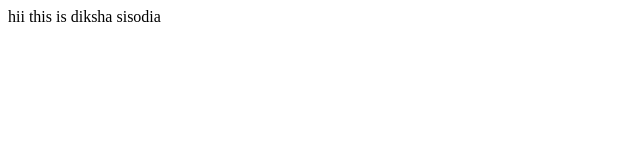
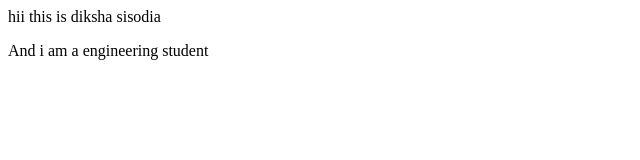
Before and after one commit to Dikshasisodia31/Intro, a plain HTML site: page index.html in a window 1280 px wide. Shown: the whole page, without its empty margins (0-640 px from the left). Drawn offline with Linux system fonts and the light colour scheme.

Commit message:
Add new paragraph

```diff
--- a/index.html
+++ b/index.html
@@ -1 +1,2 @@
 <p>hii this is diksha sisodia</p>
+<p>And i am a engineering student</p>
```
